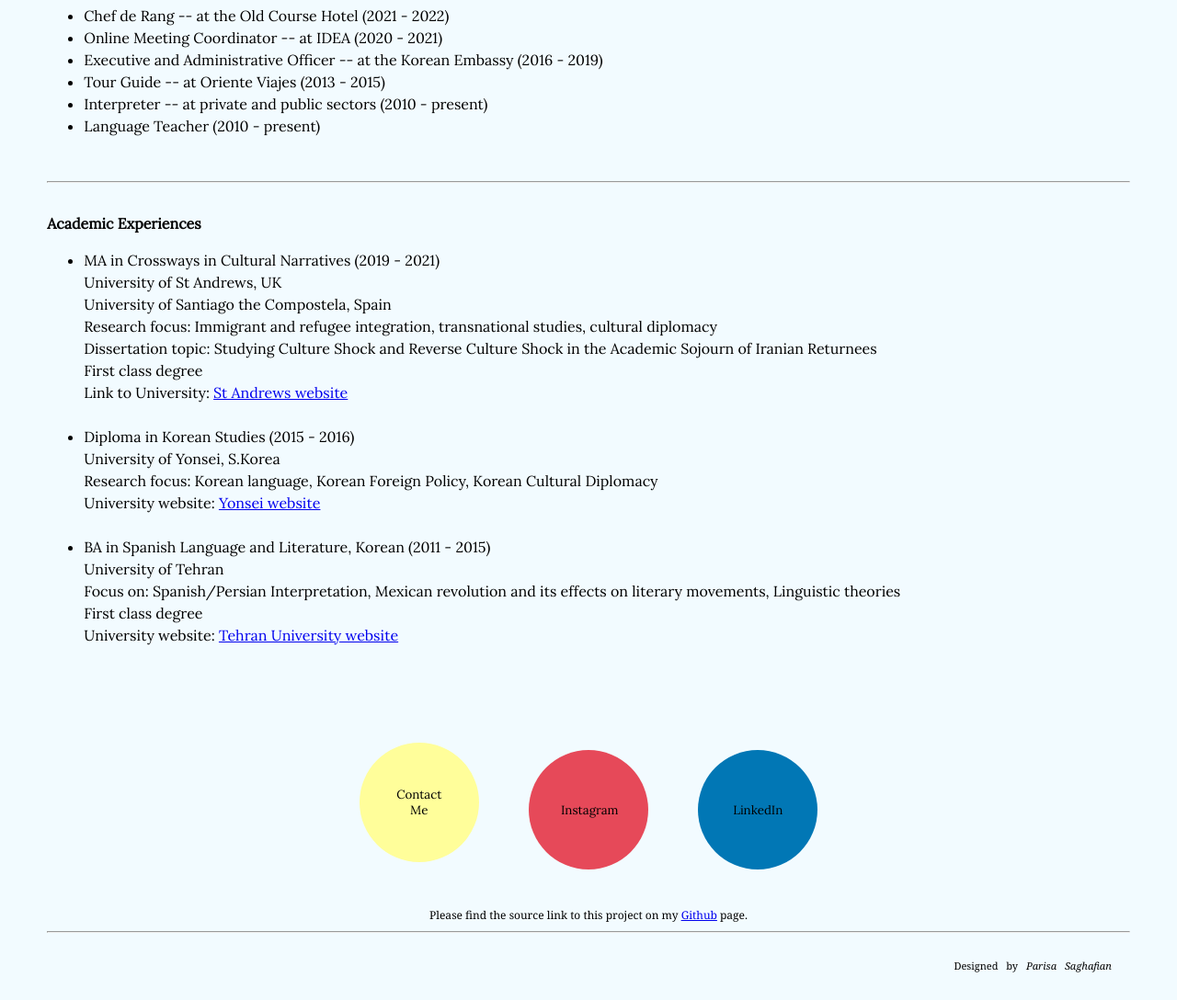
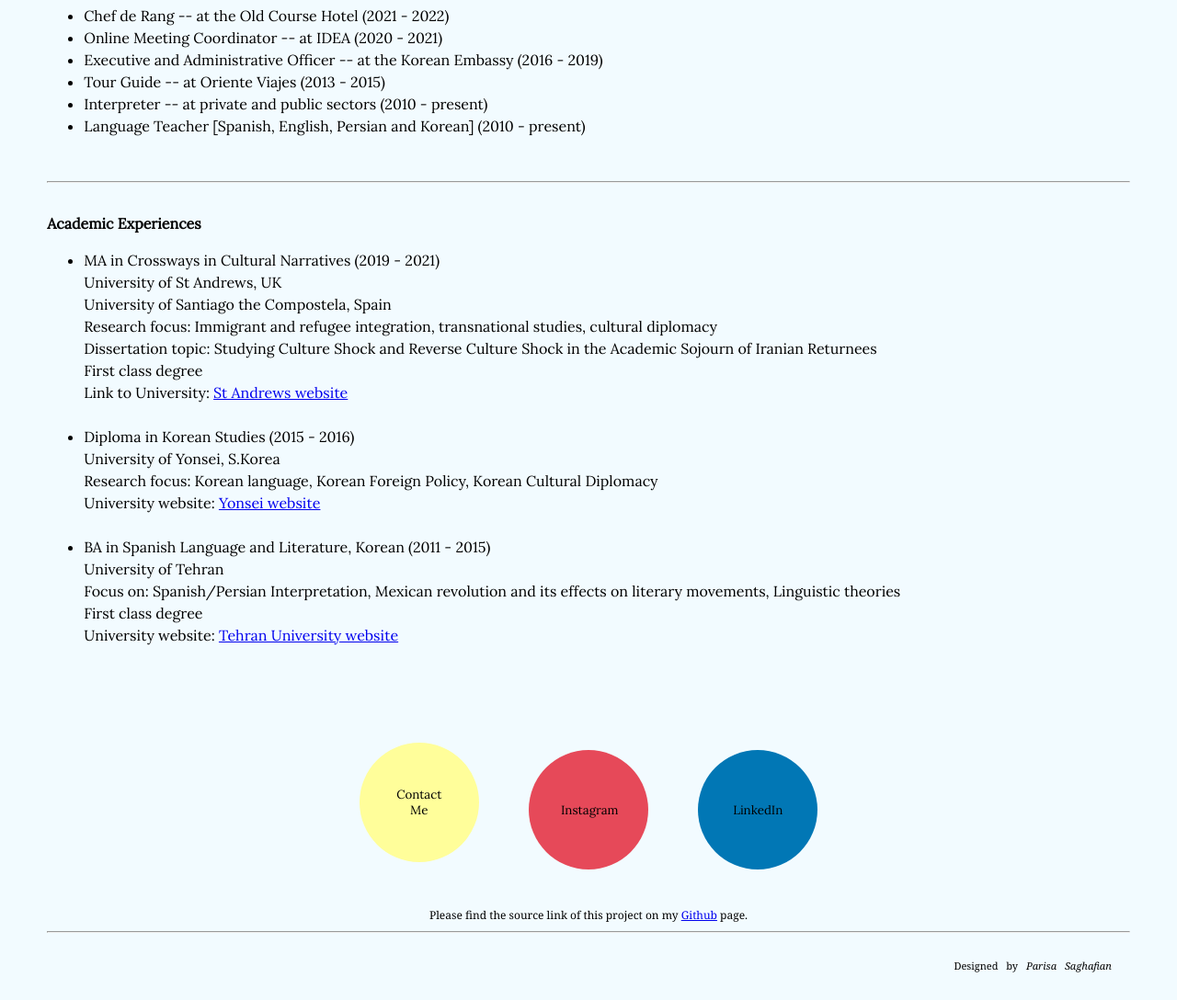
Before and after one commit to Parisistan/My_CV, a plain HTML site: page index.html in a window 1280 px wide. Shown: the part 420-1508 px from the top of the page at 92% size. Drawn offline with Linux system fonts and the light colour scheme.

Commit message:
Update index.html
minor change

```diff
--- a/index.html
+++ b/index.html
@@ -145,7 +145,7 @@
             <li>Executive and Administrative Officer -- at the Korean Embassy (2016 - 2019)</li>
             <li>Tour Guide -- at Oriente Viajes (2013 - 2015)</li>
             <li>Interpreter -- at private and public sectors (2010 - present)</li>
-            <li>Language Teacher (2010 - present)</li>
+            <li>Language Teacher [Spanish, English, Persian and Korean] (2010 - present)</li>
         </ul>
         <br>
         <hr><br>
@@ -169,7 +169,7 @@
         <button class="instagram">Instagram</button>
         <button class="linkedIn">LinkedIn</button>
     </p>
-    <div class="source">Please find the source link to this project on my
+    <div class="source">Please find the source link of this project on my
         <a href="https://github.com/Parisistan/My_CV" target="_blank">Github</a> page.
     </div>
     <hr>
```
